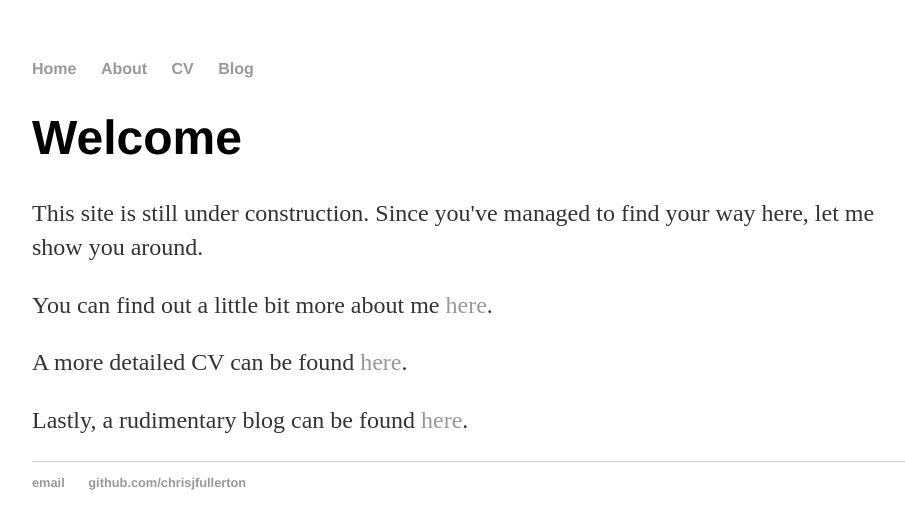
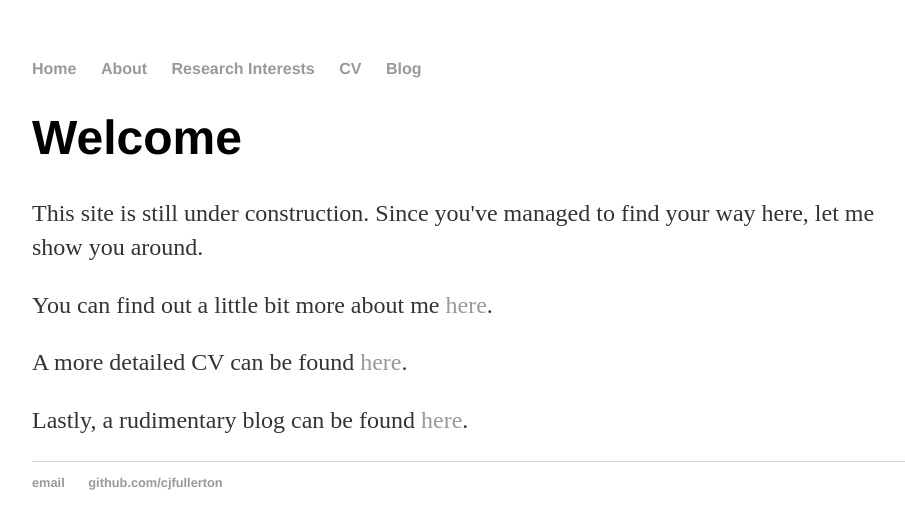
Before and after one commit to cjfullerton/cjfullerton.github.io, a Jekyll site: the page built from index.html, in a window 1280 px wide. Shown: the top 529 px of the page, without its empty margins (160-1065 px from the left). Built offline with Jekyll 4.4.1, drawn with Linux system fonts in a browser that asks for light colours.

Commit message:
fiddling with layout

```diff
--- a/_layouts/default.html
+++ b/_layouts/default.html
@@ -10,6 +10,7 @@
 	    		<ul>
 	        		<li><a href="/">Home</a></li>
 		        	<li><a href="/about">About</a></li>
+		        	<li><a href="/researchinterests">Research Interests</a></li>
 	        		<li><a href="/cv">CV</a></li>
 	        		<li><a href="/blog">Blog</a></li>
 	    		</ul>
@@ -22,7 +23,7 @@
 			<footer>
 	    		<ul>
 	        		<li><a href="mailto:cjfullerton@users.noreply.github.com">email</a></li>
-	        		<li><a href="https://github.com/chrisjfullerton">github.com/chrisjfullerton</a></li>
+	        		<li><a href="https://github.com/chrisjfullerton">github.com/cjfullerton</a></li>
 				</ul>
 			</footer>
 		</body>
```
